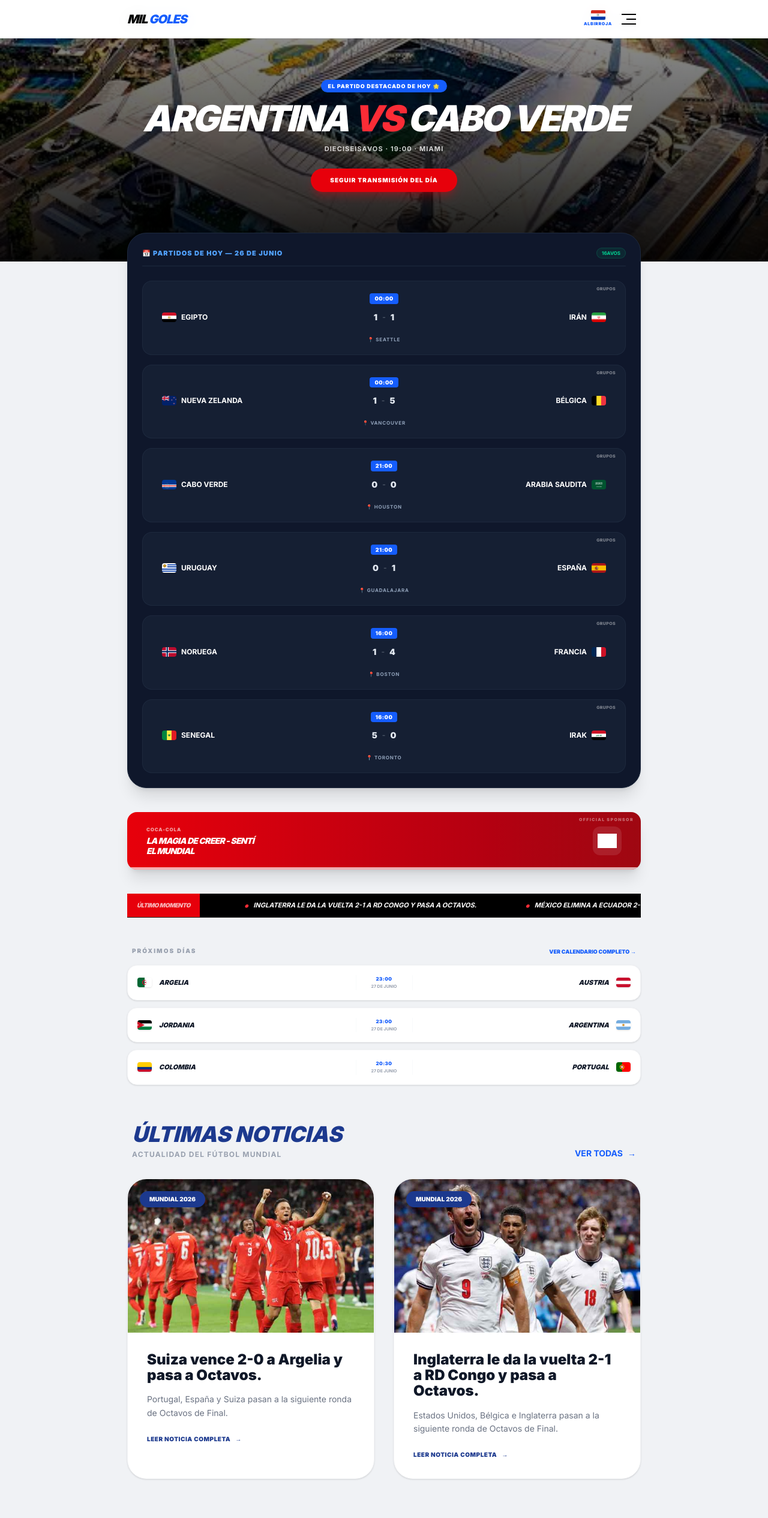
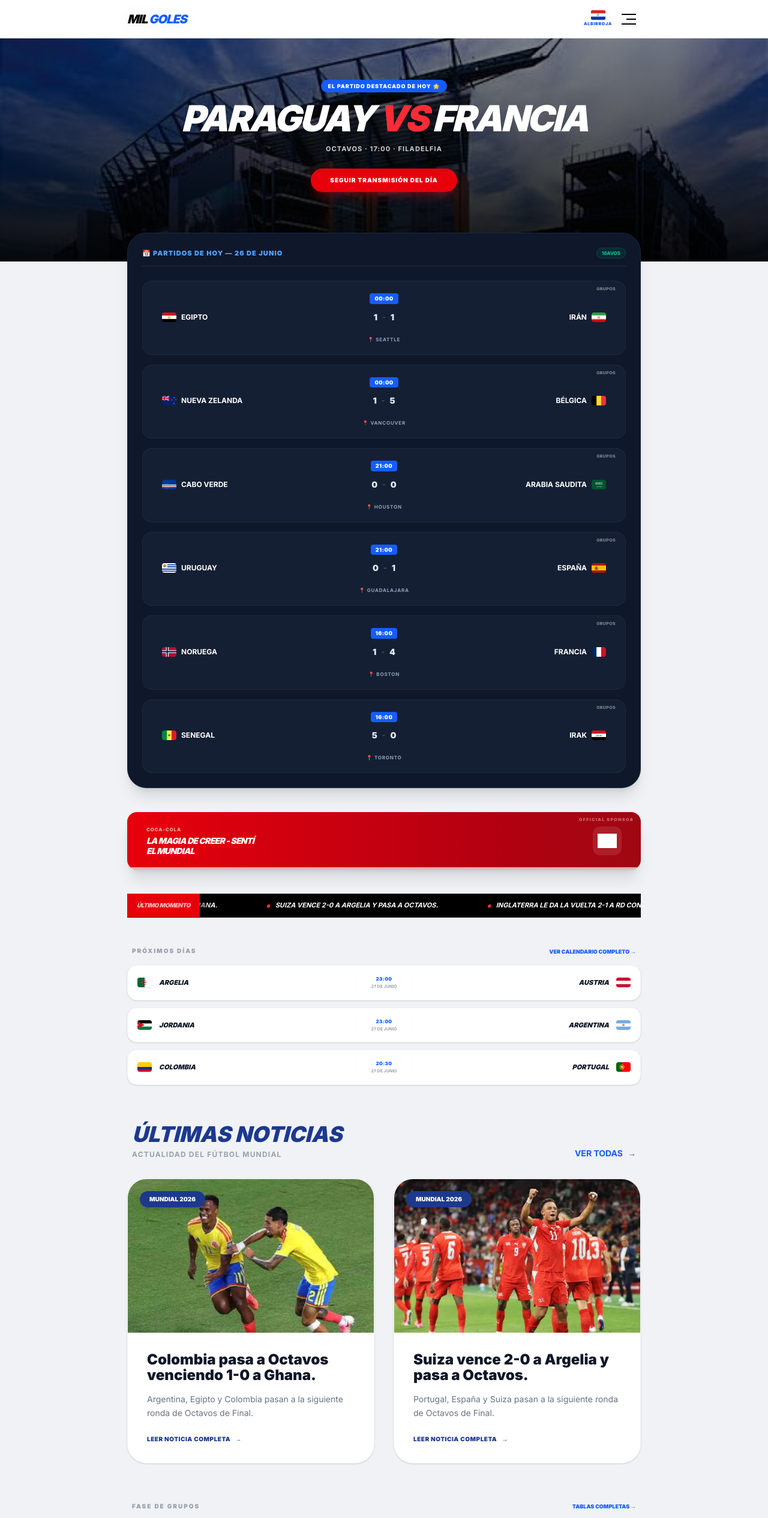
Before and after one commit to bablotle/Mundial26, a Next.js app: page / in a window 1280 px wide. Shown: the top 2531 px of the page at 60% size. Built offline with nearby package versions, Linux system fonts and the light colour scheme; grey boxes are pictures that could not be loaded.

Commit message:
Partidos Colombia, Egipto, Argentina

```diff
--- a/src/app/estadisticas/page.tsx
+++ b/src/app/estadisticas/page.tsx
@@ -7,7 +7,7 @@ import { ChartNoAxesColumnIncreasing, MessageCircleIcon } from 'lucide-react';
 export default function EstadisticasPage() {
     // Datos simulados para la estructura
     const goleadores = [
-        { nombre: "Lionel Messi", goles: 6, equipo: "Argentina", foto: "/images/jugadores/messi.jpg" },
+        { nombre: "Lionel Messi", goles: 7, equipo: "Argentina", foto: "/images/jugadores/messi.jpg" },
         { nombre: "Kylian Mbappé", goles: 6, equipo: "Francia", foto: "/images/jugadores/mbappe.jpg" },
         { nombre: "Harry Kane", goles: 5, equipo: "Inglaterra", foto: "/images/jugadores/harry_kane.jpg" },
         { nombre: "Erling Haaland", goles: 5, equipo: "Noruega", foto: "/images/jugadores/haaland.jpg" },
@@ -92,15 +92,15 @@ export default function EstadisticasPage() {
                     {/* ESTADÍSTICAS GENERALES DEL TORNEO */}
                     <section className="grid grid-cols-2 gap-4">
                         <div className="island-card p-5 flex flex-col items-center justify-center text-center">
-                            <p className="text-3xl font-black text-blue-600 italic">85</p>
+                            <p className="text-3xl font-black text-blue-600 italic">88</p>
                             <p className="text-[9px] font-black text-gray-400 uppercase tracking-widest mt-1">Partidos Jugados</p>
                         </div>
                         <div className="island-card p-5 flex flex-col items-center justify-center text-center">
-                            <p className="text-3xl font-black text-black italic">249</p>
+                            <p className="text-3xl font-black text-black italic">266</p>
                             <p className="text-[9px] font-black text-gray-400 uppercase tracking-widest mt-1">Goles Totales</p>
                         </div>
                         <div className="island-card p-5 flex flex-col items-center justify-center text-center">
-                            <p className="text-3xl font-black text-black italic">145</p>
+                            <p className="text-3xl font-black text-black italic">209</p>
                             <p className="text-[9px] font-black text-gray-400 uppercase tracking-widest mt-1">Amarillas</p>
                         </div>
                         <div className="island-card p-5 flex flex-col items-center justify-center text-center bg-blue-600">
--- a/src/app/page.tsx
+++ b/src/app/page.tsx
@@ -36,7 +36,7 @@ export default function Home() {
    // const partidoDestacado = partidosDeHoy[0] || todosLosPartidos[0];
 
    // B. EL PARTIDO DESTACADO (Fijado por ID, y si no existe, usa el de hoy o el primero)
-   const partidoDestacado = todosLosPartidos.find(p => p.id === "R32-015") // <-- Aquí pones el ID del partido que quieras
+   const partidoDestacado = todosLosPartidos.find(p => p.id === "R16-02") // <-- Aquí pones el ID del partido que quieras
       || partidosDeHoy[0]
       || todosLosPartidos[0];
 
@@ -76,7 +76,7 @@ export default function Home() {
 
          {/* --- SECCIÓN HERO (DINÁMICA BASADA EN EL PARTIDO DESTACADO) --- */}
          <section className="relative h-[420px] w-full overflow-hidden">
-            <img src="/images/sedes/miami.jpg" className="w-full h-full object-cover brightness-[0.6]" alt="Stadium" />
+            <img src="/images/sedes/filadelfia.jpg" className="w-full h-full object-cover brightness-[0.6]" alt="Stadium" />
             <div className="absolute inset-0 bg-gradient-to-t from-black/90 via-black/40 to-transparent flex flex-col items-center justify-center text-center px-5">
                <span className="bg-blue-600 text-white text-[9px] font-black px-3 py-1 rounded-full mb-4 tracking-widest uppercase">
                   EL PARTIDO DESTACADO DE HOY 🌟
--- a/src/data/noticias.ts
+++ b/src/data/noticias.ts
@@ -15,6 +15,23 @@ export interface Noticia {
 
 
 export const todasLasNoticias: Noticia[] = [
+     {
+                id: "jornada-23",
+                categoria: "MUNDIAL 2026",
+                titulo: "Colombia pasa a Octavos venciendo 1-0 a Ghana.",
+                resumen: "Argentina, Egipto y Colombia pasan a la siguiente ronda de Octavos de Final.",
+                contenidoLargo: `Detalles destacados de la jornada:
+                🇦🇺 Australia 1-1 (P 2-4) Egipto 🇪🇬
+                Egipto hizo historia al ganar su primera eliminatoria directa en un Mundial tras superar a Australia desde los once metros, donde convirtieron todos sus cobros (incluido un gol a lo Panenka de Mohamed Salah).
+                🇦🇷 Argentina 2-2 (TE 3-2) Cabo Verde 🇨🇼
+                Argentina sufrió más de lo esperado en Miami frente al debutante Cabo Verde. Lionel Messi abrió el marcador, pero el conjunto africano forzó la prórroga. Un autogol provocado por Cristian "Cuti" Romero selló el pase de la Albiceleste.
+                🇨🇴 Colombia 1-0 Ghana 🇬🇭
+                Colombia aseguró el último boleto disponible al derrotar por la mínima a Ghana gracias a un tempranero gol de Jhon Arias en Kansas City.`,
+                imagen: "/images/noticias/noticia-29.jpg",
+                fecha: "2026-07-3",
+                autor: "Redacción Mil Goles",
+                tags: ["Argentina", "Colombia", "Egipto", "FIFA"]
+        },
         {
                 id: "jornada-22",
                 categoria: "MUNDIAL 2026",
--- a/src/data/partidos.ts
+++ b/src/data/partidos.ts
@@ -1275,7 +1275,12 @@ export const todosLosPartidos: Partido[] = [
               hora: "15:00",
               sede: "Dallas",
               grupo: "R32",
-              fase: "Dieciseisavos"
+              fase: "Dieciseisavos",
+              golesLocal: 1,
+              golesVisitante: 1,
+              penalesLocal: 2,
+              penalesVisitante: 4,
+              clasificado: "Egipto"
        },
        {
               id: "R32-015",
@@ -1287,7 +1292,10 @@ export const todosLosPartidos: Partido[] = [
               hora: "19:00",
               sede: "Miami",
               grupo: "R32",
-              fase: "Dieciseisavos"
+              fase: "Dieciseisavos",
+              golesLocal: 3,
+              golesVisitante: 2,
+              clasificado: "Argentina"
        },
        {
               id: "R32-016",
@@ -1299,8 +1307,10 @@ export const todosLosPartidos: Partido[] = [
               hora: "22:30",
               sede: "Kansas City",
               grupo: "R32",
-              fase: "Dieciseisavos"
-       },
+              fase: "Dieciseisavos",
+              golesLocal: 1,
+              golesVisitante: 0,
+              clasificado: "Colombia"       },
 
 
        // --- Grupo Octavos ---
@@ -1323,7 +1333,7 @@ export const todosLosPartidos: Partido[] = [
               banderaLocal: "/images/banderas/paraguay.png",
               banderaVisitante: "/images/banderas/francia.png",
               fecha: "2026-07-04",
-              hora: "13:00",
+              hora: "17:00",
               sede: "Filadelfia",
               grupo: "R16",
               fase: "Octavos"
```
Also changed, not shown: public/images/noticias/noticia-29.jpg (added).
